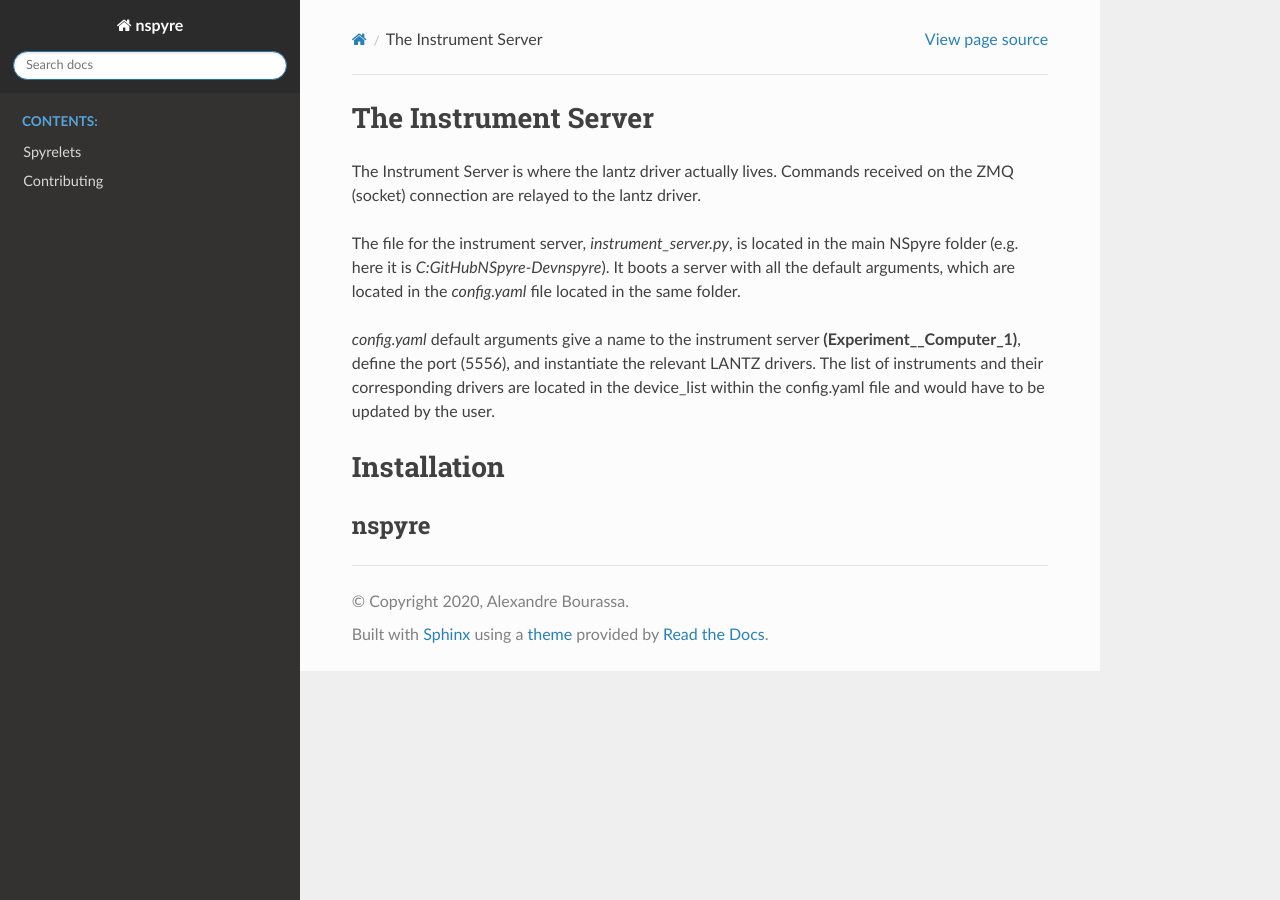
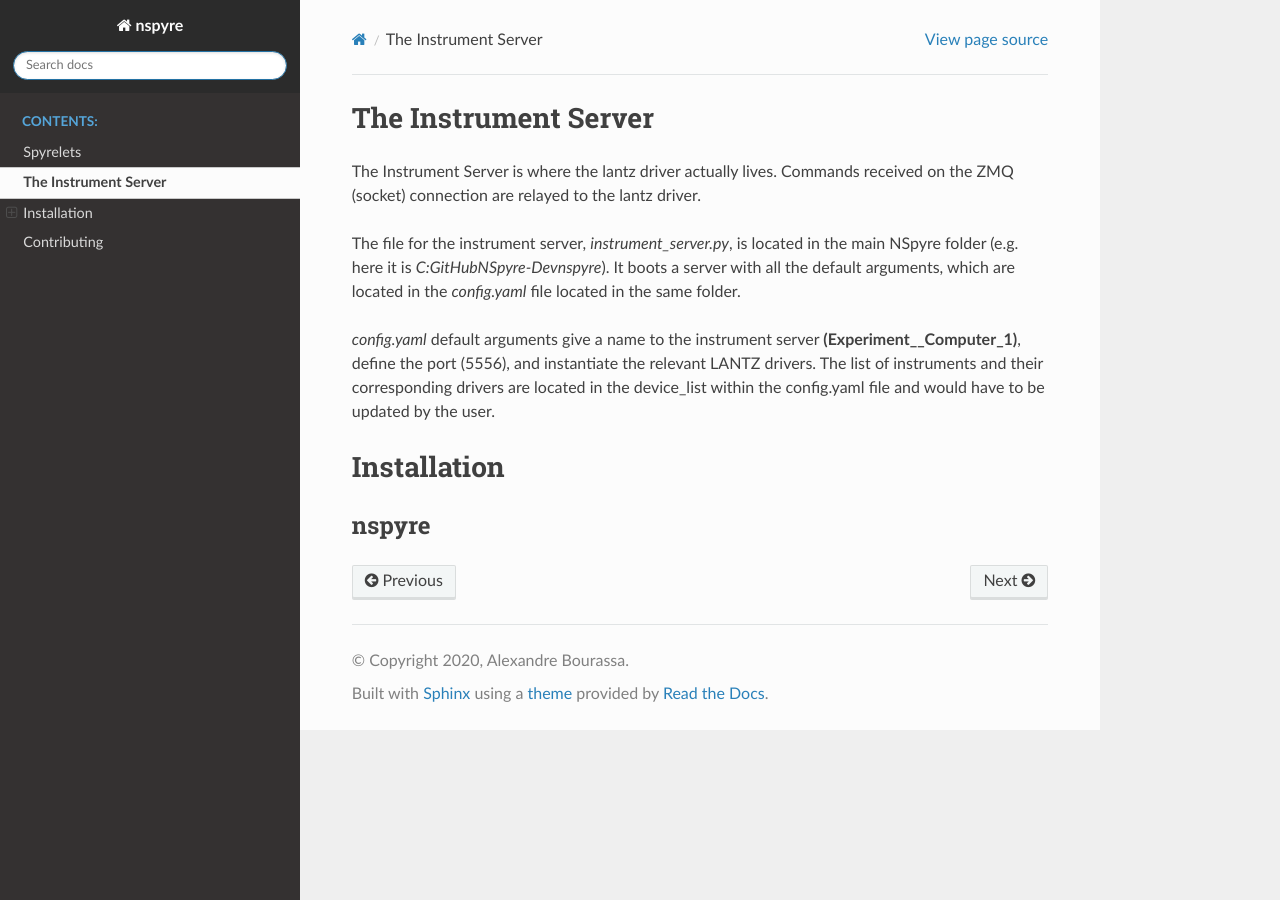
Before and after one commit to nspyre-org/nspyre, a Sphinx documentation site: the page built from docs/instrument_server.rst, in a window 1280 px wide. Built offline with Sphinx 7.4.7 and the Read the Docs theme 2.0.0, drawn with Linux system fonts in a browser that asks for light colours; pages that are not in the unit, such as notebooks, are missing from menus.

Commit message:
Update index.rst

```diff
--- a/docs/index.rst
+++ b/docs/index.rst
@@ -13,10 +13,11 @@
    install
    getting_started
    spyrelet
-   Instrument Server
+   instrument_server
    The Database
-   View Manager
+   view_manager
    contributing
+
 
 Installation
 ============
```
